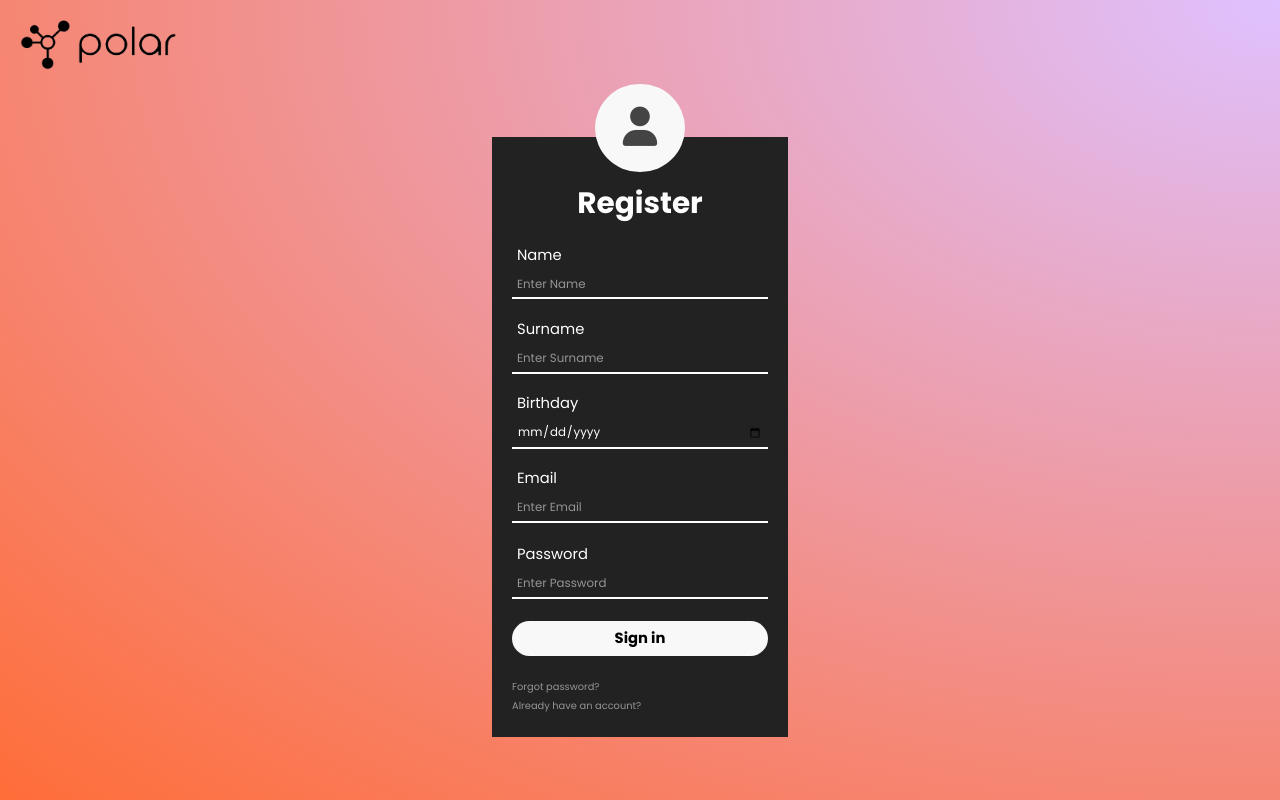
After one commit to Rinor-Luzha/WebProject, a PHP site: page /register.html in a window 1280 px wide. The commit adds this page. Run offline with PHP 8.4, Linux system fonts and the light colour scheme.

Commit message:
login, register and some home tweaks

```diff
--- a/css/headersStyle.css
+++ b/css/headersStyle.css
@@ -131,7 +131,7 @@
         height: 100vh;
         z-index:9990;
         background-color:var(--white);
-        transition:all 500ms linear;
+        transition:all 300ms linear;
       }
       .nav-menu.show{
           left:0;
--- /dev/null
+++ b/css/loginStyle.css
@@ -0,0 +1,169 @@
+:root{
+    --white:#fff;
+    --black:#222;
+    --orange:#ff6d38;
+    --grey:#444;
+    --grey2:#959595;
+    --grey-alt:#f8f8f8;
+    --yellow:#ffd800;
+    --green:#59b210;
+}
+*,
+*::before,
+*::after{
+    margin:0;
+    padding:0;
+    box-sizing:inherit;
+}
+html{
+    box-sizing:border-box;
+    font-size:61.5%;
+}
+body{
+    position:relative;
+    font-family:'Poppins',snas-serif;
+    font-size:1.6rem;
+    font-weight: 400;
+    color:var(--black);
+    background: rgb(2,0,36);
+    background: rgb(91,23,69);
+    z-index:-1;
+    height:100vh;
+    background-color:rgb(216, 216, 216);
+    color:white;
+    background: #ff6d38;  /* fallback for old browsers */
+    background: -webkit-linear-gradient(to right, #fc9c1f, #ff6d38);  /* Chrome 10-25, Safari 5.1-6 */
+    background: linear-gradient(to right, #fc9c1f, #ff6d38); /* W3C, IE 10+/ Edge, Firefox 16+, Chrome 26+, Opera 12+, Safari 7+ */
+
+}
+li,
+ul{
+    list-style:none;
+}
+a{
+    text-decoration: none;
+    color:white;
+}
+img{
+    max-width: 100%;
+    max-height: 100%;
+}
+input,button{
+    color:inherit;
+    font-family:inherit;
+    background-color:inherit;
+}
+::placeholder{
+    color:var(--grey2);
+}
+/* Logo */
+.logo img{
+    width:20rem;
+    padding:2rem;
+}
+/* login form */
+.form{
+    height:50rem;
+    display:flex;
+    justify-content:center;
+    align-items:center;
+}
+.form .container{
+    padding:1rem 2rem;
+    display: flex;
+    flex-direction: column;
+    align-items: center;
+    text-align:center;
+    height:40rem;
+    min-width:30rem;
+    background-color:var(--black);
+    font-size:2rem;
+}
+.login-details{
+    width:100%;
+    padding-top:3rem;
+    height:40rem;
+    display: flex;
+    flex-direction: column;
+    justify-content:space-around;
+
+}
+.user-icon{
+    position:absolute;
+    top:10rem;
+    border-radius:50%;
+    color:var(--grey);
+    background-color:var(--grey-alt);
+    padding:1.5rem 2.8rem;
+    font-size:4rem;
+}
+
+.input-text{
+    padding-left:0.5rem;
+    text-align:left;
+    font-size:1.5rem;
+}
+.input{
+    width:100%;
+    font-size:1.2rem;
+    padding:0.5rem;
+    border:none;
+    border-bottom:2px solid var(--white);
+}
+.input-div .fa-exclamation{
+    font-size:2rem;
+    position:absolute;
+    color:#ff1900;
+    padding-right:0.6rem;
+    padding-top:0.6rem;
+    visibility:hidden;
+}
+.input-div small{
+    display:block;
+    max-width:30rem;
+    text-align: left;
+    padding:0;
+    margin:0;
+    padding-left:5px;
+    padding-top:2px;
+    font-size:1rem;
+    color:#ff5b49;
+    visibility:hidden;
+}
+.input-div.error .input{
+    border-bottom:2px solid #ff1900;
+}
+.input-div.error .fa-exclamation,
+.input-div.error small{
+    visibility: visible;
+}
+.login-button button{
+    width:100%;
+    padding: 0.7rem 0;
+    border:none;
+    color:black;
+    font-weight:700;
+    font-size:1.5rem;
+    border-radius:30rem;
+    background-color:var(--grey-alt);
+    transition:all 200ms ease-in-out;
+}
+.login-button button:hover{
+    background-color:var(--orange);
+    cursor:pointer;
+}
+.options a{
+    margin:0.5rem 0;
+    font-size:1rem;
+    display:block;
+    text-align:left;
+    color:var(--grey2)
+}
+.options a:hover{
+    text-decoration: underline;
+}
+@media only screen and (max-width: 586px) {
+    small{
+        margin-bottom:20px;
+    }
+  }
--- /dev/null
+++ b/css/registerStyle.css
@@ -0,0 +1,21 @@
+body{
+    background: #DFC1FF;
+    background: -webkit-radial-gradient(top right, #DFC1FF, #FF6D38);
+    background: -moz-radial-gradient(top right, #DFC1FF, #FF6D38);
+    background: radial-gradient(to bottom left, #DFC1FF, #FF6D38);}
+.form{
+    height:85vh;
+}
+.form .container{
+    height:75vh;
+}
+.user-icon{
+    top:8.5rem;
+}
+.login-details{
+    padding-top:2.5rem;
+    height:60rem;
+}
+.input-div .fa-exclamation{
+    padding-left:0.5rem;
+}
--- /dev/null
+++ b/js/registrationValidation.js
@@ -0,0 +1,57 @@
+function validation() {
+
+}
+function validateEmail(email) {
+    const re = /^(([^<>()[\]\\.,;:\s@"]+(\.[^<>()[\]\\.,;:\s@"]+)*)|(".+"))@((\[[0-9]{1,3}\.[0-9]{1,3}\.[0-9]{1,3}\.[0-9]{1,3}\])|(([a-zA-Z\-0-9]+\.)+[a-zA-Z]{2,}))$/;
+    return re.test(String(email).toLowerCase());
+}
+function validatePassword(pw) {
+    //special characters
+    var reSpecial = /[#?!@$%^&*\-_\\\/]/;
+    //capitals
+    var reCap = /[A-Z]/;
+    return pw.match(reSpecial) != undefined && pw.match(reCap) != undefined;
+};
+const form = document.querySelector('#submit');
+form.addEventListener('submit', (e) => {
+    const inputDiv = document.querySelectorAll('.input-div');
+    const email = document.querySelector("#email").value;
+    const password = document.querySelector("#password").value;
+    const passwordError = document.getElementById('passwordError');
+    const emailError = document.getElementById('emailError');
+    let emailErr = [];
+    let passwordErr = [];
+    let emailValidation = true;
+    let passwordValidation = true;
+    if (validateEmail(email) === false) {
+        emailErr.push("The email you have entered is not valid!");
+        emailValidation = false;
+    }
+    if (password.length < 8) {
+        passwordErr.push("Password should be a minimum of 8 characters.");
+        passwordValidation = false;
+    }
+    if (validatePassword(password) === false) {
+        passwordErr.push("Password include a special character and at least one capital letter.");
+        passwordValidation = false;
+
+    }
+    if (emailValidation && passwordValidation) {
+    } else if (!emailValidation && passwordValidation) {
+        e.preventDefault();
+        emailError.innerText = emailErr.join('\n ');
+        inputDiv[3].classList.add('error');
+        inputDiv[4].classList.remove('error');
+    } else if (emailValidation && !passwordValidation) {
+        e.preventDefault();
+        passwordError.innerText = passwordErr.join('\n ');
+        inputDiv[4].classList.add('error');
+        inputDiv[3].classList.remove('error');
+    } else {
+        e.preventDefault();
+        emailError.innerText = emailErr.join('\n ');
+        passwordError.innerText = passwordErr.join('\n ');
+        inputDiv[4].classList.add('error');
+        inputDiv[3].classList.add('error');
+    }
+});
--- a/js/slider.js
+++ b/js/slider.js
@@ -16,7 +16,7 @@ if (trendingSlider) {
         type: "carousel",
         startAt: 0,
         autoplay: 5000,
-        hoverpause: false,
+        hoverpause: true,
         perView: 5,
         animationDuration: 500,
         animationTimingFunc: "linear",
@@ -39,7 +39,7 @@ if (newSlider) {
         type: "carousel",
         startAt: 0,
         autoplay: 8000,
-        hoverpause: false,
+        hoverpause: true,
         perView: 5,
         animationDuration: 500,
         animationTimingFunc: "linear",
--- /dev/null
+++ b/register.html
@@ -0,0 +1,81 @@
+<!DOCTYPE html>
+<html>
+
+<head>
+    <meta charset="UTF-8">
+    <meta http-equiv="X-UA-Compatible" content="IE=edge">
+    <meta name="viewport" content="width=device-width, initial-scale=1.0">
+    <title>Register</title>
+    <link rel="shortcut icon" href="./images/favicon.png" type="image/x-icon" />
+    <link href="https://fonts.googleapis.com/css2?family=Poppins:wght@400;500;700;900&display=swap" rel="stylesheet" />
+    <link rel="stylesheet" href="https://cdnjs.cloudflare.com/ajax/libs/font-awesome/6.0.0-beta3/css/all.min.css" />
+    <link rel="stylesheet" href="css/loginStyle.css">
+    <link rel="stylesheet" href="css/registerStyle.css">
+</head>
+
+<body>
+    <header class="logo">
+        <a href="index.html"><img src="images/logo.png" alt="logo"></a>
+    </header>
+    <main class="form">
+        <div id="error">
+        </div>
+        <form action="/" method="GET" id="submit">
+            <div class="container">
+                <div class="user-icon">
+                    <i class="fas fa-user"></i>
+                </div>
+                <div class="login-details">
+                    <h2>Register</h2>
+                    <div class="input-div">
+                        <label for="name">
+                            <p class="input-text">Name</p>
+                        </label>
+                        <input required name="name" placeholder="Enter Name" type="text" class="input" id="name">
+                    </div>
+                    <div class="input-div">
+                        <label for="surname">
+                            <p class="input-text">Surname</p>
+                        </label>
+                        <input required name="surname" placeholder="Enter Surname" type="text" class="input"
+                            id="surname">
+                    </div>
+                    <div class="input-div">
+                        <label for="birthdate">
+                            <p class="input-text">Birthday</p>
+                        </label>
+                        <input required max="2004-01-01" min="1900-01-01" name=" birthdate" placeholder="Enter Surname"
+                            type="date" class="input" id="birthdate">
+                    </div>
+                    <div class="input-div">
+                        <label for="email">
+                            <p class="input-text">Email</p>
+                        </label>
+                        <input required name="email" placeholder="Enter Email" type="email" class="input" id="email">
+                        <i class="far fa-exclamation"></i>
+                        <small id="emailError"></small>
+                    </div>
+                    <div class="input-div">
+                        <label for="password">
+                            <p class="input-text">Password</p>
+                        </label>
+                        <input required name="password" placeholder="Enter Password" type="password" class="input"
+                            id="password">
+                        <i class="far fa-exclamation"></i>
+                        <small id="passwordError"></small>
+                    </div>
+                    <div class="login-button">
+                        <button type="submit">Sign in</button>
+                    </div>
+                    <div class="options">
+                        <a class="options-text" href="#">Forgot password?</a>
+                        <a class="options-text" href="login.html">Already have an account?</a>
+                    </div>
+                </div>
+            </div>
+        </form>
+    </main>
+    <script src="js/registrationValidation.js"></script>
+</body>
+
+</html>
```
Also changed, not shown: css/style.css (+5 -3 lines), index.html (+10 -10 lines), js/index.js (+27 -0 lines), js/loginValidation.js (added, +57 -0 lines), login.html (added, +60 -0 lines).
